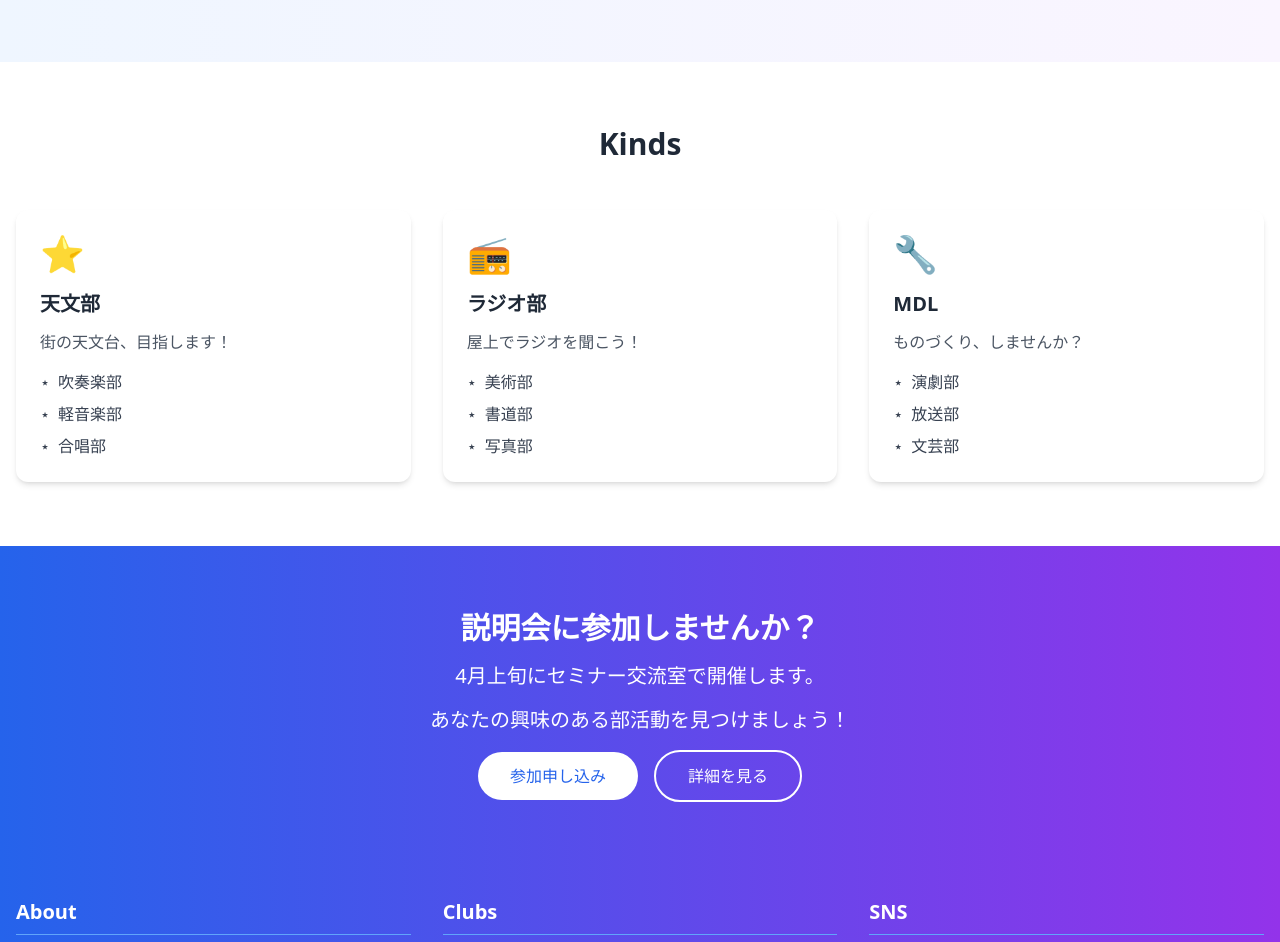
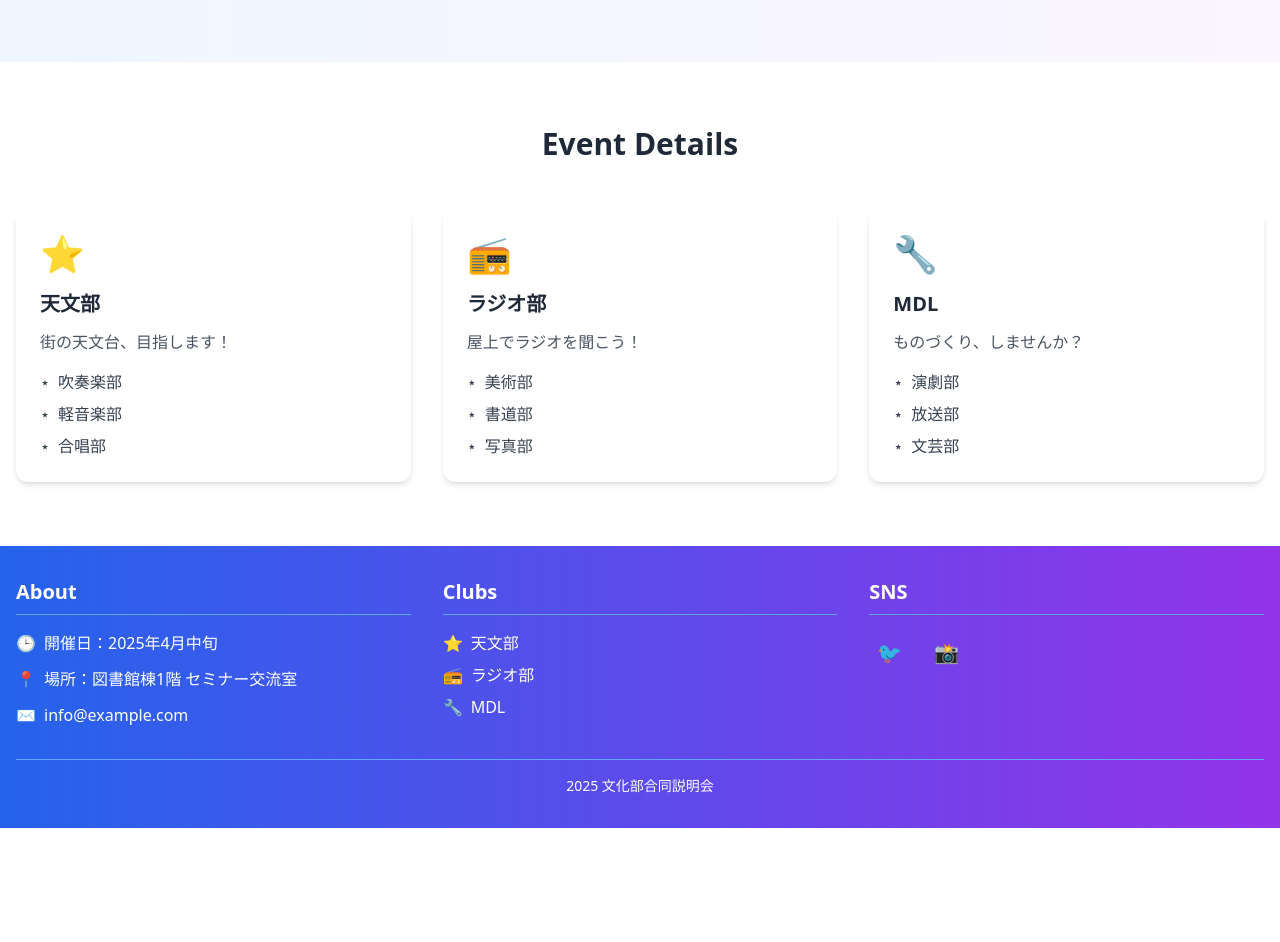
Before and after one commit to Juna1013/culture-clubs-event, a Next.js app: page / in a window 1280 px wide. Shown: the part 310-1252 px from the top of the page. After the commit the page ends 1138 px from the top, so only its background shows below. Built offline with nearby package versions, Linux system fonts and the light colour scheme.

Commit message:
Add files via upload

```diff
--- a/pages/about.tsx
+++ b/pages/about.tsx
@@ -6,8 +6,8 @@ const About = () => {
     <div>
       <Header />
       <main className="container mx-auto p-4">
-        <h2 className="text-3xl font-semibold">部活動紹介</h2>
-        <p className="mt-4">こちらは私たちの部活動の紹介ページです。</p>
+        <h2 className="text-3xl font-semibold">参加団体一覧</h2>
+        <p className="mt-4">以下、本イベントの参加団体です。</p>
       </main>
     </div>
   );
--- a/pages/contact.tsx
+++ b/pages/contact.tsx
@@ -6,8 +6,8 @@ const About = () => {
     <div>
       <Header />
       <main className="container mx-auto p-4">
-        <h2 className="text-3xl font-semibold">部活動紹介</h2>
-        <p className="mt-4">こちらは私たちの部活動の紹介ページです。</p>
+        <h2 className="text-3xl font-semibold">お問い合わせ</h2>
+        <p className="mt-4">ご不明な点がありましたら、以下の連絡先までお願いします。</p>
       </main>
     </div>
   );
--- a/pages/index.tsx
+++ b/pages/index.tsx
@@ -41,7 +41,7 @@ const Home = () => {
               href="/about"
               className="inline-block bg-gradient-to-r from-blue-600 to-purple-600 text-white px-8 py-3 rounded-full hover:shadow-lg transition-all duration-300 hover:-translate-y-1"
             >
-              参加団体一覧
+              What's Club?
             </a>
           </div>
         </main>
@@ -51,7 +51,7 @@ const Home = () => {
       <section className="py-16 bg-white">
         <div className="container mx-auto px-4">
           <h2 className="text-3xl font-bold text-center text-gray-800 mb-12">
-            Kinds
+          Event Details
           </h2>
           <div className="grid grid-cols-1 md:grid-cols-3 gap-8">
             {clubCategories.map((category) => (
@@ -83,35 +83,6 @@ const Home = () => {
         </div>
       </section>
 
-      {/* Call to Action Section */}
-      <section className="bg-gradient-to-r from-blue-600 to-purple-600 py-16">
-        <div className="container mx-auto px-4 text-center text-white">
-          <h2 className="text-3xl font-bold mb-4">
-            説明会に参加しませんか？
-          </h2>
-          <p className="text-xl mb-4 max-w-2xl mx-auto">
-            4月上旬にセミナー交流室で開催します。
-          </p>
-          <p className="text-xl mb-4 max-w-2xl mx-auto">
-            あなたの興味のある部活動を見つけましょう！
-          </p>
-          <div className="space-x-4">
-            <a
-              href="/contact"
-              className="inline-block bg-white text-blue-600 px-8 py-3 rounded-full hover:shadow-lg transition-all duration-300 hover:-translate-y-1"
-            >
-              参加申し込み
-            </a>
-            <a
-              href="/about"
-              className="inline-block bg-transparent border-2 border-white text-white px-8 py-3 rounded-full hover:bg-white hover:text-blue-600 transition-all duration-300"
-            >
-              詳細を見る
-            </a>
-          </div>
-        </div>
-      </section>
-
       <Footer />
     </div>
   );
```
